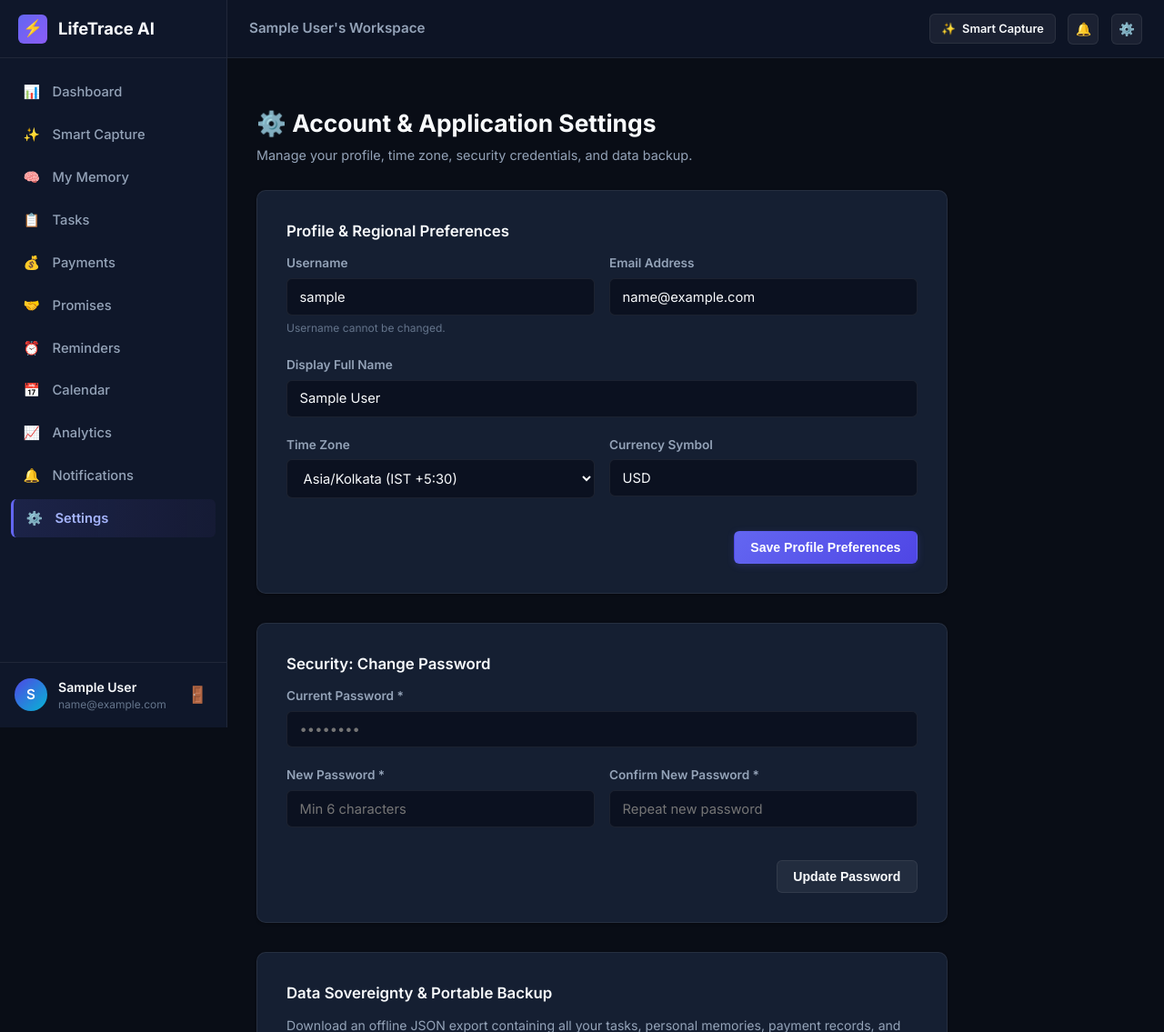
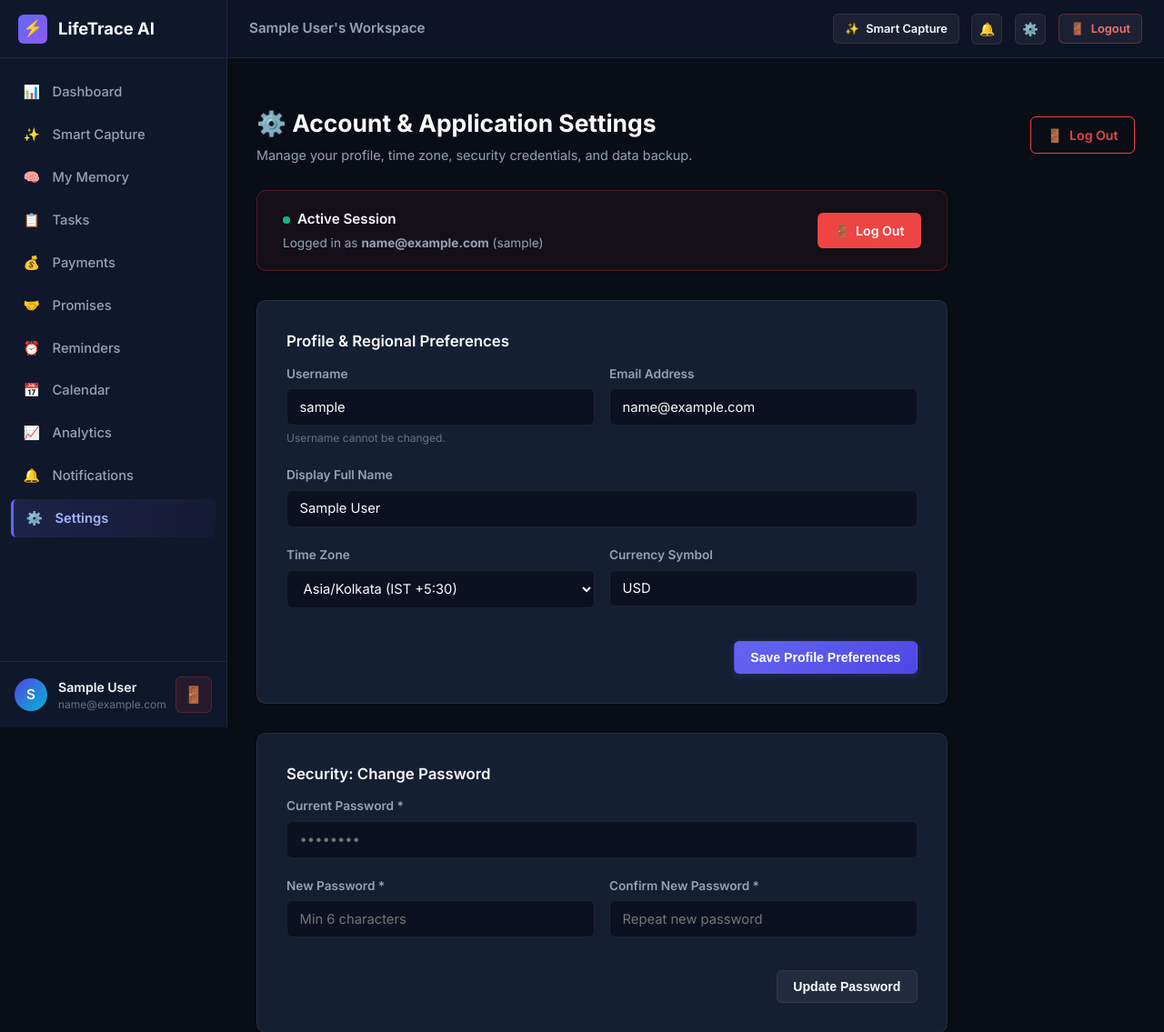
Before and after one commit to Kartikbodhe/kartik-LifeTrace-AI, a Flask app: page /settings/ in a window 1280 px wide. Shown: the top 1135 px of the page at 91% size. Run offline with Flask 3, Linux system fonts and the light colour scheme; a user stored in the database is signed in; tables that the repository leaves empty hold one stand-in row (values such as "Sample post").

Commit message:
fix: add prominent logout button in profile settings and top navbar

```diff
--- a/templates/base.html
+++ b/templates/base.html
@@ -78,12 +78,14 @@
 
       <div class="sidebar-footer">
         <div class="user-snippet">
-          <div class="user-avatar">{{ (current_user.full_name or current_user.username)[0]|upper }}</div>
-          <div class="user-info">
-            <div class="user-name">{{ current_user.full_name or current_user.username }}</div>
-            <div class="user-role">{{ current_user.email }}</div>
-          </div>
-          <a href="{{ url_for('auth.logout') }}" title="Logout" style="color: var(--text-muted); font-size: 1.1rem; padding: 0.3rem;">🚪</a>
+          <a href="{{ url_for('settings.index') }}" style="display: flex; align-items: center; gap: 0.75rem; flex: 1; min-width: 0; text-decoration: none; color: inherit;" title="View Profile & Settings">
+            <div class="user-avatar">{{ (current_user.full_name or current_user.username)[0]|upper }}</div>
+            <div class="user-info">
+              <div class="user-name">{{ current_user.full_name or current_user.username }}</div>
+              <div class="user-role">{{ current_user.email }}</div>
+            </div>
+          </a>
+          <a href="{{ url_for('auth.logout') }}" title="Logout" style="color: var(--rose); font-size: 1.1rem; padding: 0.35rem 0.5rem; border-radius: var(--radius-sm); background: rgba(239, 68, 68, 0.1); border: 1px solid rgba(239, 68, 68, 0.2); text-decoration: none; display: flex; align-items: center; justify-content: center;">🚪</a>
         </div>
       </div>
     </aside>
@@ -110,6 +112,10 @@
             {% endif %}
           </a>
           <a href="{{ url_for('settings.index') }}" class="btn btn-secondary btn-icon" title="Settings">⚙️</a>
+          <a href="{{ url_for('auth.logout') }}" class="btn btn-secondary btn-sm" title="Log Out" style="color: #f87171; border-color: rgba(239, 68, 68, 0.35); text-decoration: none;">
+            <span>🚪</span>
+            <span>Logout</span>
+          </a>
         </div>
       </header>
 
--- a/templates/settings/index.html
+++ b/templates/settings/index.html
@@ -10,9 +10,32 @@
     </h1>
     <p class="page-subtitle">Manage your profile, time zone, security credentials, and data backup.</p>
   </div>
+  <div class="page-actions">
+    <a href="{{ url_for('auth.logout') }}" class="btn btn-outline-danger">
+      <span>🚪</span>
+      <span>Log Out</span>
+    </a>
+  </div>
 </div>
 
 <div style="display: flex; flex-direction: column; gap: 2rem; max-width: 760px;">
+
+  <!-- Active Session Card -->
+  <div class="card" style="padding: 1.25rem 1.75rem; display: flex; flex-direction: row; justify-content: space-between; align-items: center; background: rgba(239, 68, 68, 0.05); border: 1px solid rgba(239, 68, 68, 0.25);">
+    <div>
+      <div style="font-weight: 600; font-size: 0.95rem; color: var(--text-main); display: flex; align-items: center; gap: 0.5rem;">
+        <span style="display: inline-block; width: 8px; height: 8px; border-radius: 50%; background: var(--emerald);"></span>
+        <span>Active Session</span>
+      </div>
+      <p style="font-size: 0.85rem; color: var(--text-muted); margin: 0.25rem 0 0 0;">
+        Logged in as <strong>{{ current_user.email }}</strong> ({{ current_user.username }})
+      </p>
+    </div>
+    <a href="{{ url_for('auth.logout') }}" class="btn btn-danger" style="display: inline-flex; align-items: center; gap: 0.4rem; padding: 0.5rem 1.1rem;">
+      <span>🚪</span>
+      <span>Log Out</span>
+    </a>
+  </div>
 
   <!-- Profile Preferences -->
   <div class="card" style="padding: 2rem;">
```
